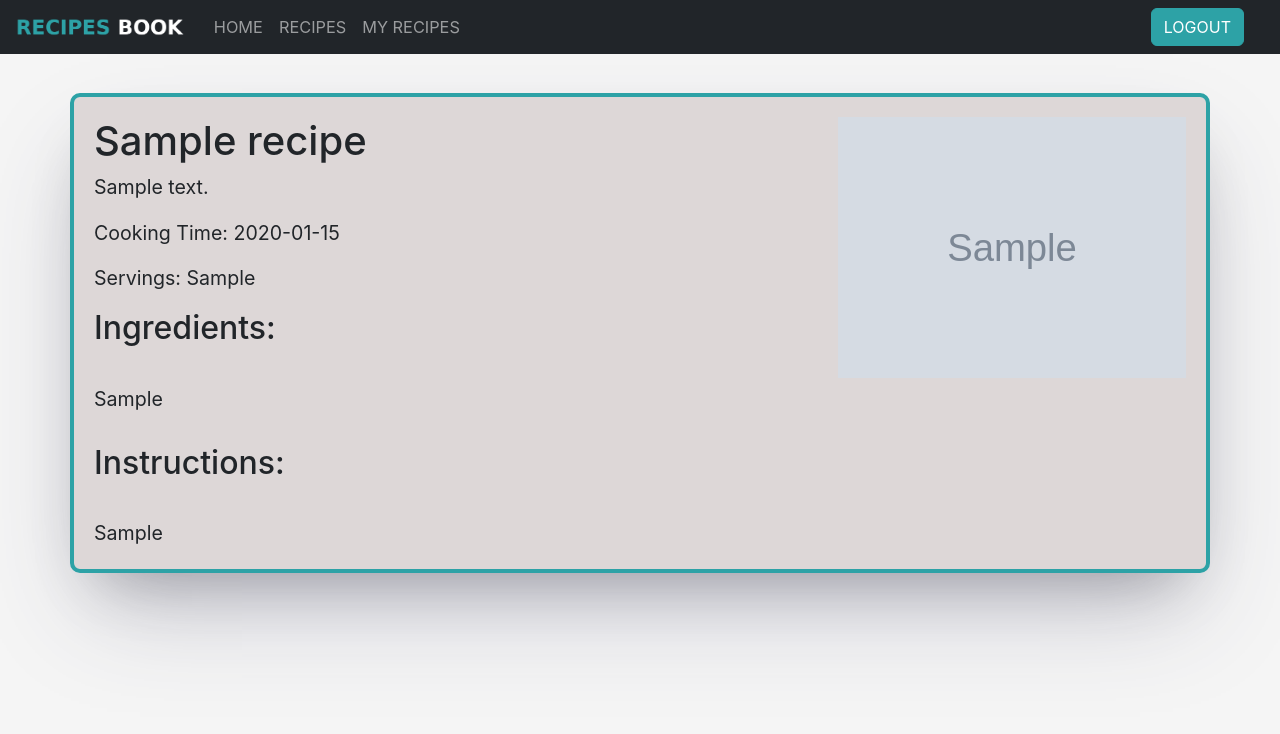
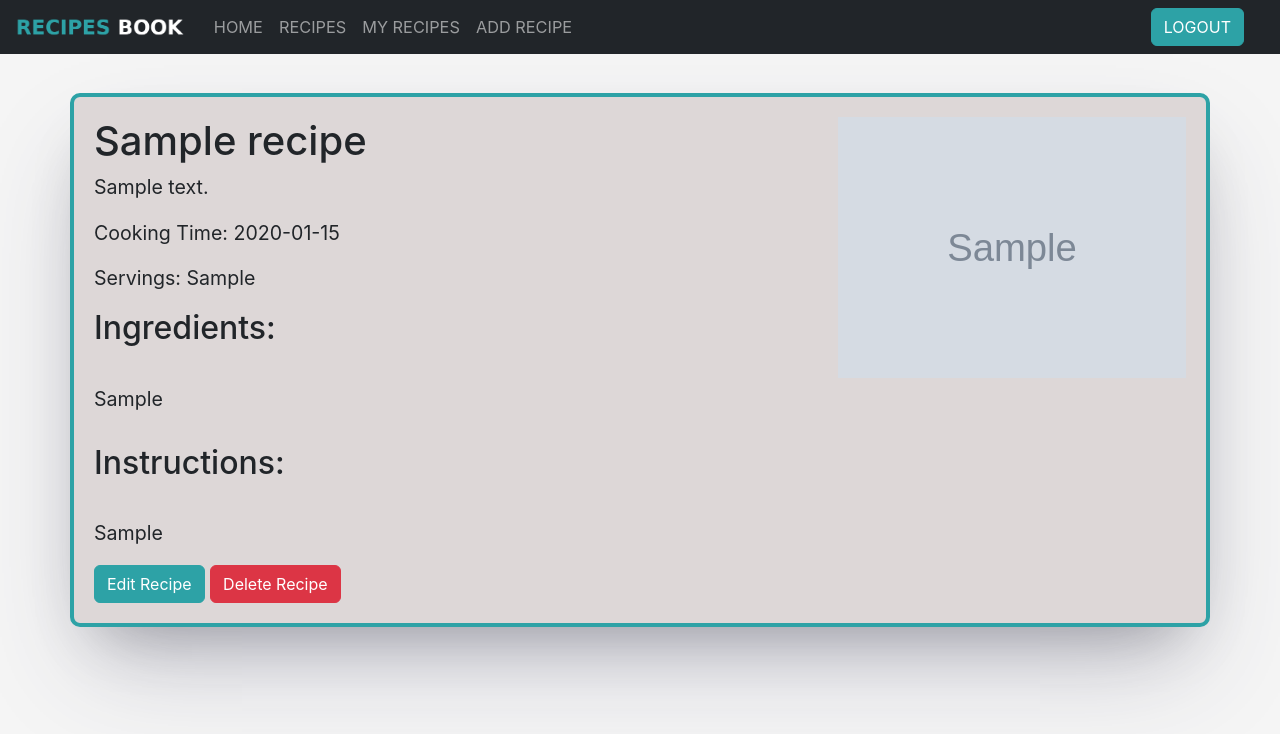
Before and after one commit to cafalchio/recipes-book, a Django app: page /recipes/recipe/1/ in a window 1280 px wide. Shown: the top 734 px of the page. Run offline with Django 3.2, Linux system fonts and the light colour scheme; a user stored in the database is signed in; tables that the repository leaves empty hold one stand-in row (values such as "Sample post"); grey boxes marked "Sample" are stand-in pictures; some libraries are stand-ins or nearby versions.

Commit message:
add buttons to recipe, add ADD_RECIPE link

```diff
--- a/templates/navbar.html
+++ b/templates/navbar.html
@@ -31,6 +31,9 @@
           <li class="nav-item">
             <a class="nav-link"  href={% url 'my_recipes' %}>MY RECIPES</a>
           </li>
+          <li class="nav-item">
+            <a class="nav-link"  href={% url 'add_recipe' %}>ADD RECIPE</a>
+          </li>
           {% endif %}
       </ul>
       {% if user.is_authenticated %}
--- a/templates/recipes/recipe.html
+++ b/templates/recipes/recipe.html
@@ -16,6 +16,13 @@
       <br/>
       {{ recipe.instructions }}
       <br/>
+
+      {% if request.user == recipe.user %}
+      <div class="mt-3">
+        <a href="{% url 'edit_recipe' recipe.pk %}" class="btn btn-success">Edit Recipe</a>
+        <a href="{% url 'delete_recipe' recipe.pk %}" class="btn btn-danger" onclick="return confirm('Are you sure you want to delete this recipe?');">Delete Recipe</a>
+      </div>
+      {% endif %}
     </div>
     <div class="col-md-4 text-md-right">
       <span class="recipe-image">
```
